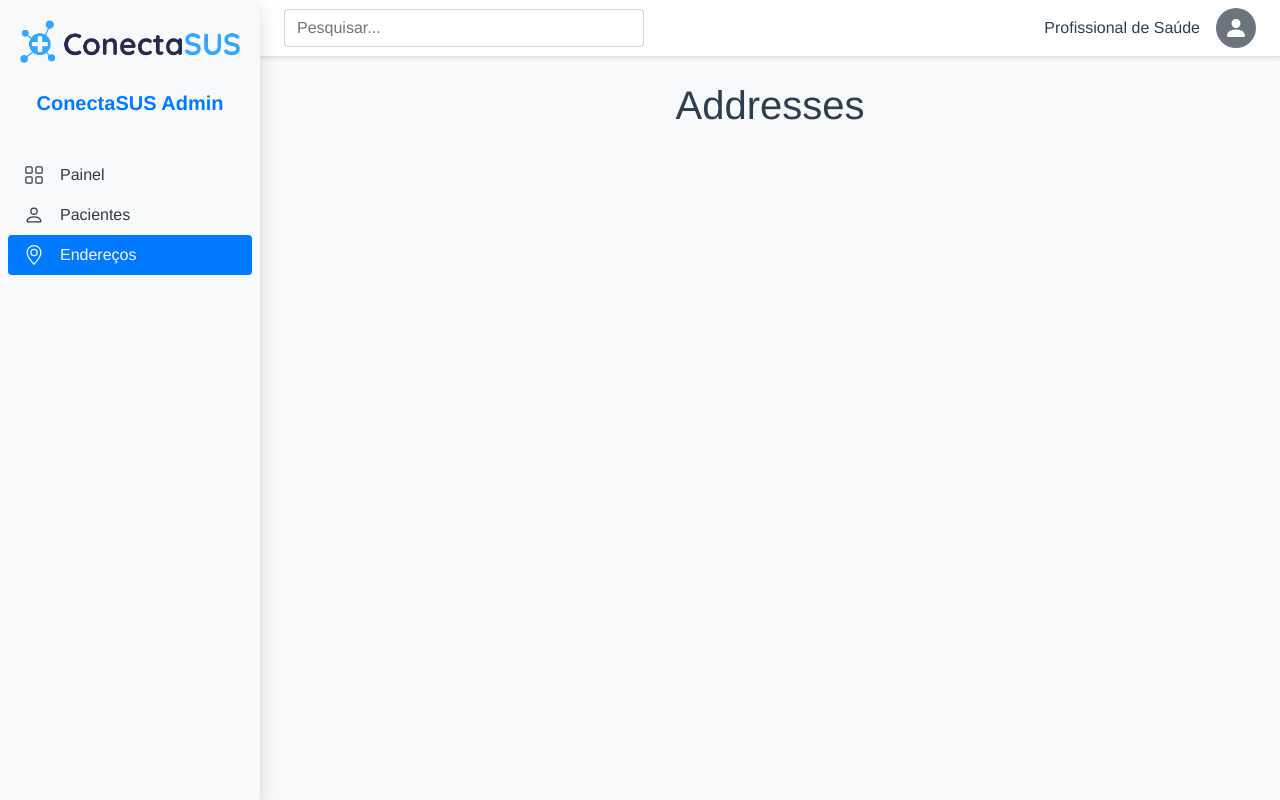
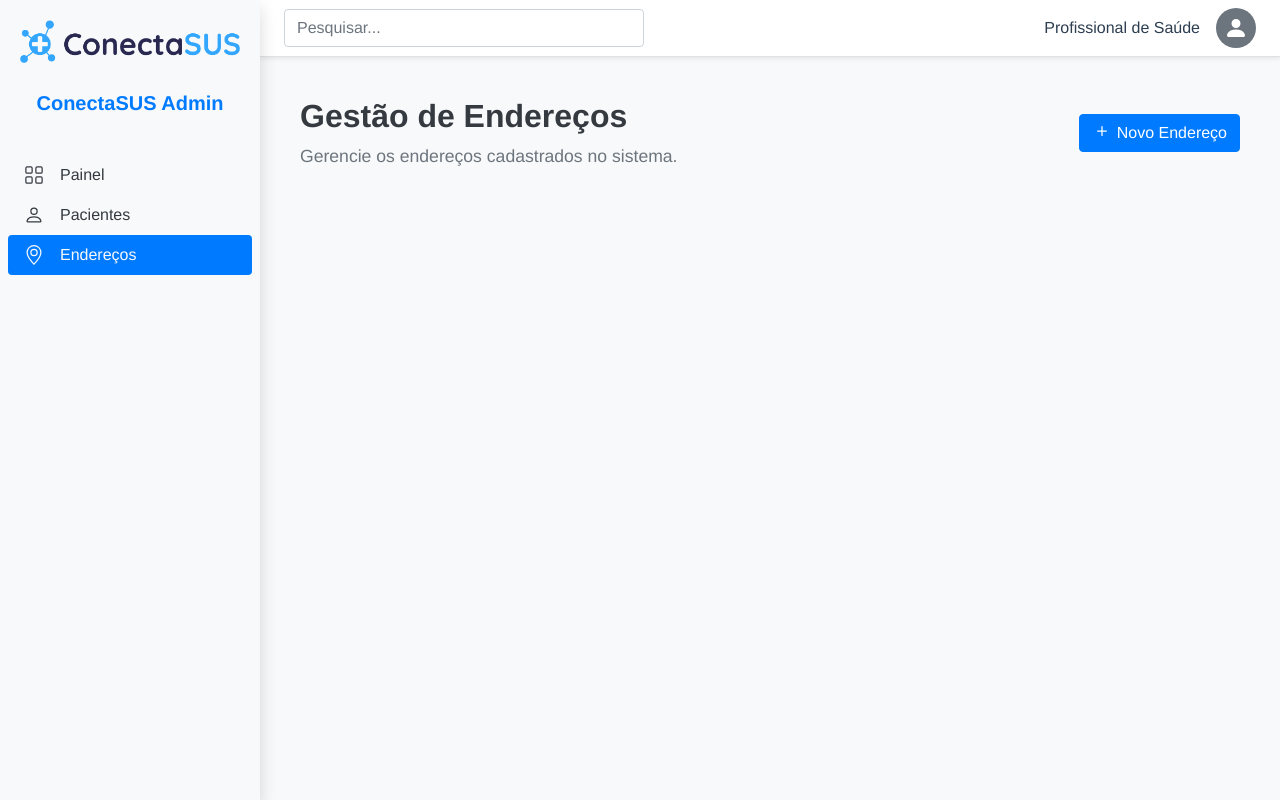
Before and after one commit to AllRez44/teste-tecnico-conecta-sus, a Vue app in the folder frontend/: page /enderecos in a window 1280 px wide. Built offline with nearby package versions, Linux system fonts and the light colour scheme; no server answers.

Commit message:
Frontend - Update AddressesView and PatientsView components: Styling and add PageLayout and PageHeader implementation

```diff
--- a/frontend/src/views/enderecos/Index.vue
+++ b/frontend/src/views/enderecos/Index.vue
@@ -1,15 +1,36 @@
 <script>
+import PageHeader from "@/components/PageHeader.vue";
+import PageLayout from "@/components/PageLayout.vue";
+
 export default {
-  name: "AddressesView"
+  name: "AddressesView",
+  methods: {
+    handleNewAddress() {
+      console.log('Novo Endereço');
+    },
+  },
+  components: {
+    PageHeader,
+    PageLayout,
+  }
 }
 </script>
 
 <template>
-  <div class="addresses">
-    <h1>Addresses</h1>
-  </div>
+  <PageLayout>
+    <PageHeader
+      title="Gestão de Endereços"
+      subtitle="Gerencie os endereços cadastrados no sistema."
+    >
+      <template #actions>
+        <b-button variant="primary" @click="handleNewAddress">
+          <b-icon icon="plus" /> Novo Endereço
+        </b-button>
+      </template>
+    </PageHeader>
+    <div />
+  </PageLayout>
 </template>
 
 <style scoped>
-
 </style>
--- a/frontend/src/views/pacientes/Index.vue
+++ b/frontend/src/views/pacientes/Index.vue
@@ -1,15 +1,36 @@
 <script>
+import PageHeader from "@/components/PageHeader.vue";
+import PageLayout from "@/components/PageLayout.vue";
+
 export default {
-  name: "PatientsView"
+  name: "PatientsView",
+  methods: {
+    handleNewPatient() {
+      console.log('Novo Paciente');
+    },
+  },
+  components: {
+    PageHeader,
+    PageLayout,
+  }
 }
 </script>
 
 <template>
-  <div class="patients">
-    <h1>Patients</h1>
-  </div>
+  <PageLayout>
+    <PageHeader
+      title="Gestão de Pacientes"
+      subtitle="Gerencie os dados dos pacientes cadastrados no sistema."
+    >
+      <template #actions>
+        <b-button variant="primary" @click="handleNewPatient">
+          <b-icon icon="plus" /> Novo Paciente
+        </b-button>
+      </template>
+    </PageHeader>
+    <div />
+  </PageLayout>
 </template>
 
 <style scoped>
-
 </style>
```
